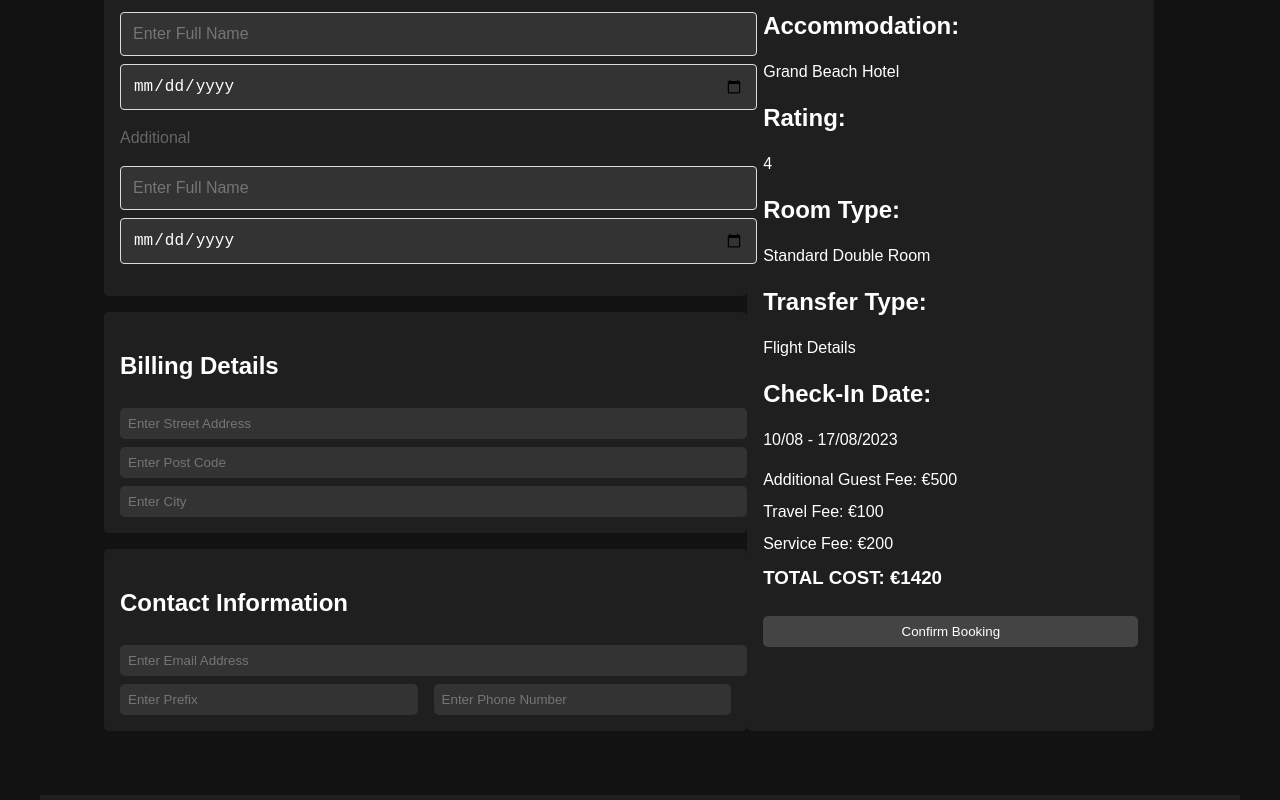
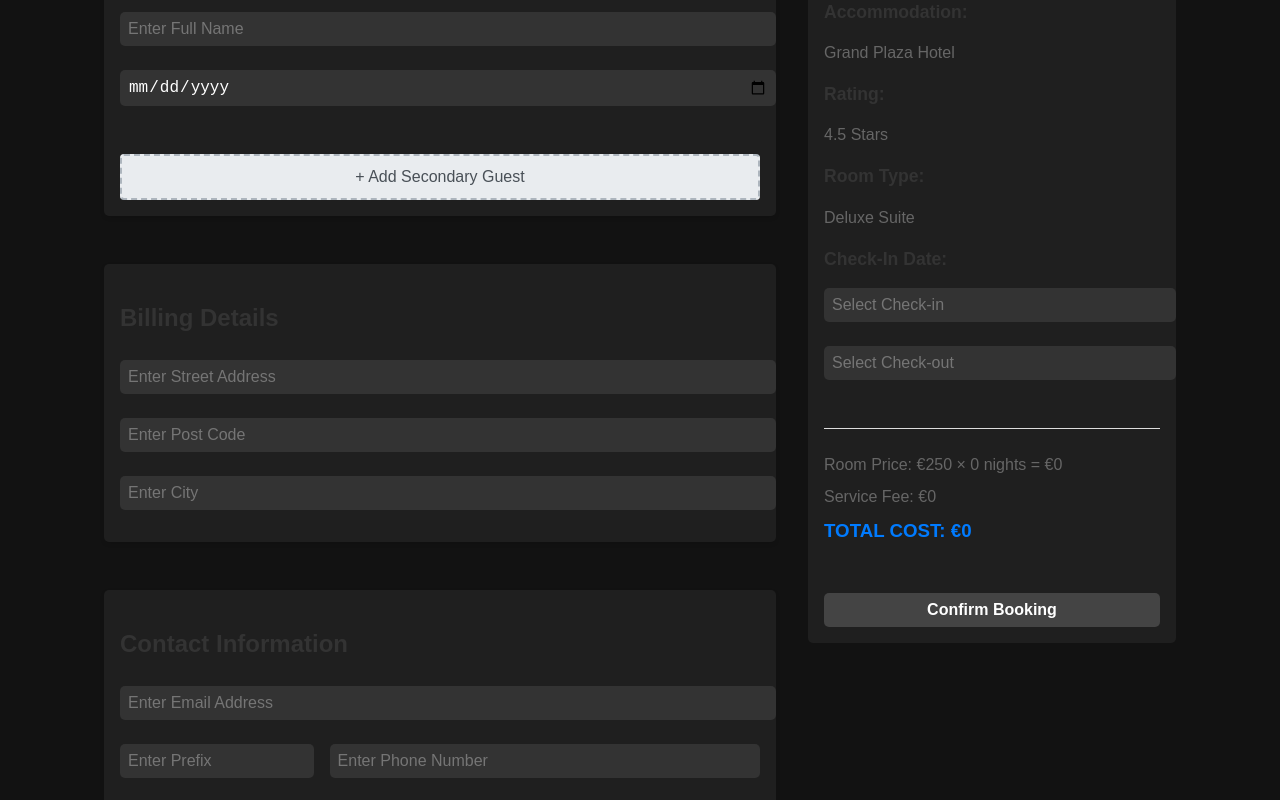
Before and after one commit to nawwardiab/hotel-booking-app, a React (Vite) app: page /booking in a window 1280 px wide. Shown: the part 580-1380 px from the top of the page. Built offline with nearby package versions, Linux system fonts and the light colour scheme.

Commit message:
worked on the booking

```diff
--- a/src/components/bookingForm/BookingForm.css
+++ b/src/components/bookingForm/BookingForm.css
@@ -1,21 +1,40 @@
-.booking-form {
-  max-width: 500px;
-  margin: 2rem auto;
+.main-content {
+  display: flex;
+  gap: 2rem;
+  padding: 2rem;
+  max-width: 1200px;
+  margin: 0 auto;
+}
+
+.form-section {
+  flex: 2;
+}
+
+.summary-section {
+  flex: 1;
+  background-color: #f8f9fa;
   padding: 2rem;
   border-radius: 8px;
-  box-shadow: 0 2px 4px rgba(0, 0, 0, 0.1);
-  background-color: white;
+  position: sticky;
+  top: 2rem;
+  height: fit-content;
 }
 
-.booking-form h2 {
-  text-align: center;
+.form-card {
+  background-color: white;
+  padding: 2rem;
+  border-radius: 8px;
+  margin-bottom: 2rem;
+  box-shadow: 0 2px 4px rgba(0, 0, 0, 0.1);
+}
+
+.form-card h2 {
+  margin-bottom: 1.5rem;
   color: #333;
-  margin-bottom: 2rem;
 }
 
 .form-group {
   margin-bottom: 1.5rem;
-  position: relative;
 }
 
 .form-group label {
@@ -25,23 +44,29 @@
   font-weight: 500;
 }
 
-.form-group input,
-.form-group select {
+input, select {
   width: 100%;
   padding: 0.75rem;
   border: 1px solid #ddd;
   border-radius: 4px;
+  margin-bottom: 1rem;
   font-size: 1rem;
 }
 
-.form-group input:focus,
-.form-group select:focus {
-  outline: none;
-  border-color: #007bff;
-  box-shadow: 0 0 0 2px rgba(0, 123, 255, 0.25);
+.phone-input-group {
+  display: flex;
+  gap: 1rem;
 }
 
-.submit-btn {
+.phone-input-group input:first-child {
+  width: 30%;
+}
+
+.phone-input-group input:last-child {
+  width: 70%;
+}
+
+.confirm-btn {
   width: 100%;
   padding: 1rem;
   background-color: #007bff;
@@ -54,20 +79,81 @@
   transition: background-color 0.2s;
 }
 
-.submit-btn:hover {
+.confirm-btn:hover {
   background-color: #0056b3;
 }
 
-.submit-btn:active {
-  transform: translateY(1px);
+.cost-breakdown {
+  margin: 2rem 0;
+  padding-top: 1rem;
+  border-top: 1px solid #ddd;
 }
 
-.calendar-popup {
-  position: absolute;
-  z-index: 1000;
-  margin-top: 5px;
+.cost-breakdown p {
+  margin: 0.5rem 0;
+  color: #666;
 }
 
-.form-group input[type="text"] {
+.cost-breakdown h3 {
+  margin-top: 1rem;
+  color: #007bff;
+}
+
+.summary-section h2 {
+  font-size: 1.1rem;
+  color: #333;
+  margin: 1rem 0 0.5rem;
+}
+
+.summary-section p {
+  color: #666;
+  margin-bottom: 1rem;
+}
+
+.family-member {
+  position: relative;
+  padding: 1rem;
+  background-color: #f8f9fa;
+  border-radius: 8px;
+  margin-bottom: 1rem;
+}
+
+.family-member-header {
+  display: flex;
+  justify-content: space-between;
+  align-items: center;
+  margin-bottom: 0.5rem;
+}
+
+.remove-member-btn {
+  background: none;
+  border: none;
+  color: #dc3545;
+  font-size: 1.2rem;
   cursor: pointer;
+  padding: 0.2rem 0.5rem;
+  border-radius: 4px;
 }
+
+.remove-member-btn:hover {
+  background-color: #ffebee;
+}
+
+.add-member-btn {
+  width: 100%;
+  padding: 0.75rem;
+  background-color: #e9ecef;
+  border: 2px dashed #adb5bd;
+  color: #495057;
+  border-radius: 4px;
+  cursor: pointer;
+  font-size: 1rem;
+  margin-top: 1rem;
+  transition: all 0.2s;
+}
+
+.add-member-btn:hover {
+  background-color: #dee2e6;
+  border-color: #6c757d;
+  color: #212529;
+}
--- a/src/components/bookingForm/BookingForm.jsx
+++ b/src/components/bookingForm/BookingForm.jsx
@@ -1,18 +1,76 @@
 import React, { useState } from 'react';
+import { useNavigate } from 'react-router-dom';
 import Calendar from '../calendar/Calendar';
 import './BookingForm.css';
+import hotelData from '../../data/hotels-details.json';
 
-const BookingForm = () => {
+const BookingForm = ({ selectedHotelId, selectedRoomType }) => {
+  const navigate = useNavigate();
+
+  const selectedHotel = hotelData.find(hotel => hotel.id === selectedHotelId) || hotelData[0];
+  const selectedRoom = selectedHotel.rooms.find(room => room.type === selectedRoomType) || selectedHotel.rooms[0];
+
   const [formData, setFormData] = useState({
     checkIn: '',
     checkOut: '',
     adults: 1,
     children: 0,
-    roomType: 'standard'
+    roomType: 'standard',
+    fullName: '',
+    birthDate: '',
+    familyMembers: [],
+    streetAddress: '',
+    postCode: '',
+    city: '',
+    email: '',
+    phonePrefix: '',
+    phoneNumber: ''
   });
 
   const [showCheckInCalendar, setShowCheckInCalendar] = useState(false);
   const [showCheckOutCalendar, setShowCheckOutCalendar] = useState(false);
+
+  // Calculate number of nights between check-in and check-out
+  const calculateNights = () => {
+    if (!formData.checkIn || !formData.checkOut) return 0;
+    const checkIn = new Date(formData.checkIn);
+    const checkOut = new Date(formData.checkOut);
+    const diffTime = Math.abs(checkOut - checkIn);
+    const diffDays = Math.ceil(diffTime / (1000 * 60 * 60 * 24));
+    console.log('Number of nights:', diffDays); // Debug log
+    return diffDays;
+  };
+
+  // Calculate total cost
+  const calculateTotalCost = () => {
+    const nights = calculateNights();
+    const basePrice = selectedRoom.pricePerNight || 0; // Use price from selected room
+    const roomTotal = basePrice * nights;
+    const additionalGuestFee = formData.adults > 1 ? (formData.adults - 1) * 50 : 0;
+    const childrenFee = formData.children * 30;
+    const serviceFee = roomTotal * 0.1; // 10% service fee
+
+    console.log('Cost calculation:', {
+      nights,
+      basePrice,
+      roomTotal,
+      additionalGuestFee,
+      childrenFee,
+      serviceFee
+    });
+
+    return {
+      basePrice,
+      nights,
+      roomTotal,
+      additionalGuestFee,
+      childrenFee,
+      serviceFee,
+      total: roomTotal + additionalGuestFee + childrenFee + serviceFee
+    };
+  };
+
+  const costs = calculateTotalCost();
 
   const handleDateSelect = (type, date) => {
     setFormData(prevState => ({
@@ -36,24 +94,178 @@ const BookingForm = () => {
 
   const handleSubmit = (e) => {
     e.preventDefault();
-    // Handle form submission here
     console.log('Form submitted:', formData);
+
+    // Show success message
+    alert('Booking Confirmed! Redirecting to home page...');
+
+    // Navigate to home page after a short delay
+    setTimeout(() => {
+      navigate('/');
+    }, 1000);
+  };
+
+  const addFamilyMember = () => {
+    setFormData(prevState => ({
+      ...prevState,
+      familyMembers: [
+        ...prevState.familyMembers,
+        { fullName: '', birthDate: '' }
+      ]
+    }));
+  };
+
+  const removeFamilyMember = (index) => {
+    setFormData(prevState => ({
+      ...prevState,
+      familyMembers: prevState.familyMembers.filter((_, i) => i !== index)
+    }));
+  };
+
+  const handleFamilyMemberChange = (index, field, value) => {
+    setFormData(prevState => ({
+      ...prevState,
+      familyMembers: prevState.familyMembers.map((member, i) => {
+        if (i === index) {
+          return { ...member, [field]: value };
+        }
+        return member;
+      })
+    }));
   };
 
   return (
-    <div className="booking-form">
-      <h2>Book Your Stay</h2>
-      <form onSubmit={handleSubmit}>
-        <div className="form-group">
-          <label htmlFor="checkIn">Check-in Date:</label>
+    <div className="main-content">
+      <div className="form-section">
+        <div className="form-card">
+          <h2>Guest Details</h2>
+          <div className="form-group">
+            <label>Primary Guest</label>
+            <input
+              type="text"
+              name="fullName"
+              value={formData.fullName}
+              onChange={handleChange}
+              placeholder="Enter Full Name"
+            />
+            <input
+              type="date"
+              name="birthDate"
+              value={formData.birthDate}
+              onChange={handleChange}
+              placeholder="DD/MM/YYYY"
+              max={new Date().toISOString().split('T')[0]}
+            />
+          </div>
+
+          {/* Secondary Guests */}
+          {formData.familyMembers.map((member, index) => (
+            <div className="form-group family-member" key={index}>
+              <div className="family-member-header">
+                <label>Secondary Guest {index + 1}</label>
+                <button
+                  type="button"
+                  className="remove-member-btn"
+                  onClick={() => removeFamilyMember(index)}
+                >
+                  ✕
+                </button>
+              </div>
+              <input
+                type="text"
+                value={member.fullName}
+                onChange={(e) => handleFamilyMemberChange(index, 'fullName', e.target.value)}
+                placeholder="Enter Full Name"
+              />
+              <input
+                type="date"
+                value={member.birthDate}
+                onChange={(e) => handleFamilyMemberChange(index, 'birthDate', e.target.value)}
+                placeholder="DD/MM/YYYY"
+                max={new Date().toISOString().split('T')[0]}
+              />
+            </div>
+          ))}
+
+          <button
+            type="button"
+            className="add-member-btn"
+            onClick={addFamilyMember}
+          >
+            + Add Secondary Guest
+          </button>
+        </div>
+
+        <div className="form-card">
+          <h2>Billing Details</h2>
           <input
             type="text"
-            id="checkIn"
-            name="checkIn"
+            name="streetAddress"
+            value={formData.streetAddress}
+            onChange={handleChange}
+            placeholder="Enter Street Address"
+          />
+          <input
+            type="text"
+            name="postCode"
+            value={formData.postCode}
+            onChange={handleChange}
+            placeholder="Enter Post Code"
+          />
+          <input
+            type="text"
+            name="city"
+            value={formData.city}
+            onChange={handleChange}
+            placeholder="Enter City"
+          />
+        </div>
+
+        <div className="form-card">
+          <h2>Contact Information</h2>
+          <input
+            type="email"
+            name="email"
+            value={formData.email}
+            onChange={handleChange}
+            placeholder="Enter Email Address"
+          />
+          <div className="phone-input-group">
+            <input
+              type="text"
+              name="phonePrefix"
+              value={formData.phonePrefix}
+              onChange={handleChange}
+              placeholder="Enter Prefix"
+            />
+            <input
+              type="text"
+              name="phoneNumber"
+              value={formData.phoneNumber}
+              onChange={handleChange}
+              placeholder="Enter Phone Number"
+            />
+          </div>
+        </div>
+      </div>
+
+      <div className="summary-section">
+        <h2>Location:</h2>
+        <p>{selectedHotel.location}</p>
+        <h2>Accommodation:</h2>
+        <p>{selectedHotel.name}</p>
+        <h2>Rating:</h2>
+        <p>{selectedHotel.ratings} Stars</p>
+        <h2>Room Type:</h2>
+        <p>{selectedRoom.type}</p>
+        <h2>Check-In Date:</h2>
+        <div className="date-inputs">
+          <input
+            type="text"
             value={formData.checkIn}
             onClick={() => setShowCheckInCalendar(!showCheckInCalendar)}
             readOnly
-            required
+            placeholder="Select Check-in"
           />
           {showCheckInCalendar && (
             <div className="calendar-popup">
@@ -63,18 +275,12 @@ const BookingForm = () => {
               />
             </div>
           )}
-        </div>
-
-        <div className="form-group">
-          <label htmlFor="checkOut">Check-out Date:</label>
           <input
             type="text"
-            id="checkOut"
-            name="checkOut"
             value={formData.checkOut}
             onClick={() => setShowCheckOutCalendar(!showCheckOutCalendar)}
             readOnly
-            required
+            placeholder="Select Check-out"
           />
           {showCheckOutCalendar && (
             <div className="calendar-popup">
@@ -85,56 +291,24 @@ const BookingForm = () => {
             </div>
           )}
         </div>
-
-        <div className="form-group">
-          <label htmlFor="adults">Adults:</label>
-          <select
-            id="adults"
-            name="adults"
-            value={formData.adults}
-            onChange={handleChange}
-          >
-            {[1, 2, 3, 4].map(num => (
-              <option key={num} value={num}>{num}</option>
-            ))}
-          </select>
+        <div className="cost-breakdown">
+          <p>Room Price: €{costs.basePrice} × {costs.nights} nights = €{costs.roomTotal}</p>
+          {costs.additionalGuestFee > 0 && (
+            <p>Additional Guest Fee: €{costs.additionalGuestFee}</p>
+          )}
+          {costs.childrenFee > 0 && (
+            <p>Children Fee: €{costs.childrenFee}</p>
+          )}
+          <p>Service Fee: €{costs.serviceFee}</p>
+          <h3>TOTAL COST: €{costs.total}</h3>
         </div>
-
-        <div className="form-group">
-          <label htmlFor="children">Children:</label>
-          <select
-            id="children"
-            name="children"
-            value={formData.children}
-            onChange={handleChange}
-          >
-            {[0, 1, 2, 3].map(num => (
-              <option key={num} value={num}>{num}</option>
-            ))}
-          </select>
-        </div>
-
-        <div className="form-group">
-          <label htmlFor="roomType">Room Type:</label>
-          <select
-            id="roomType"
-            name="roomType"
-            value={formData.roomType}
-            onChange={handleChange}
-          >
-            <option value="standard">Standard Room</option>
-            <option value="economy">Economy Room</option>
-            <option value="Luxury"> Luxury Suite</option>
-            <option value="executive">Executive Suite</option>
-            <option value="cabin">Cabin Suite</option>
-            <option value="ocean">Ocean View Room</option>
-          </select>
-        </div>
-
-        <button type="submit" className="submit-btn">
-          Book Now
+        <button
+          className="confirm-btn"
+          onClick={handleSubmit}
+        >
+          Confirm Booking
         </button>
-      </form>
+      </div>
     </div>
   );
 };
--- a/src/pages/design/BookingPage.jsx
+++ b/src/pages/design/BookingPage.jsx
@@ -1,7 +1,12 @@
 import React from "react";
+import { useLocation } from "react-router-dom";
 import "./BookingPage.css";
+import BookingForm from "../../components/bookingForm/BookingForm";
 
 const BookingPage = () => {
+  const location = useLocation();
+  const { hotelId, selectedRoomType } = location.state || {};
+
   return (
     <div className="booking-page">
       {/* Navigation Bar */}
@@ -25,62 +30,11 @@ const BookingPage = () => {
         <h1>Book a Trip to Mallorca, Spain</h1>
       </header>
 
-      {/* Main Content */}
-      <div className="main-content">
-        {/* Left Section: Forms */}
-        <div className="form-section">
-          <div className="form-card">
-            <h2>Guest Details</h2>
-            <div className="form-group">
-              <label>Primary</label>
-              <input type="text" placeholder="Enter Full Name" />
-              <input type="date" placeholder="Select Birthdate" />
-            </div>
-            <div className="form-group">
-              <label>Additional</label>
-              <input type="text" placeholder="Enter Full Name" />
-              <input type="date" placeholder="Select Birthdate" />
-            </div>
-          </div>
-          <div className="form-card">
-            <h2>Billing Details</h2>
-            <input type="text" placeholder="Enter Street Address" />
-            <input type="text" placeholder="Enter Post Code" />
-            <input type="text" placeholder="Enter City" />
-          </div>
-          <div className="form-card">
-            <h2>Contact Information</h2>
-            <input type="email" placeholder="Enter Email Address" />
-            <div className="phone-input-group">
-              <input type="text" placeholder="Enter Prefix" />
-              <input type="text" placeholder="Enter Phone Number" />
-            </div>
-          </div>
-        </div>
-
-        {/* Right Section: Booking Summary */}
-        <div className="summary-section">
-          <h2>Location:</h2>
-          <p>Torre de Paris, Mallorca</p>
-          <h2>Accommodation:</h2>
-          <p>Grand Beach Hotel</p>
-          <h2>Rating:</h2>
-          <p>4</p>
-          <h2>Room Type:</h2>
-          <p>Standard Double Room</p>
-          <h2>Transfer Type:</h2>
-          <p>Flight Details</p>
-          <h2>Check-In Date:</h2>
-          <p>10/08 - 17/08/2023</p>
-          <div className="cost-breakdown">
-            <p>Additional Guest Fee: €500</p>
-            <p>Travel Fee: €100</p>
-            <p>Service Fee: €200</p>
-            <h3>TOTAL COST: €1420</h3>
-          </div>
-          <button className="confirm-btn">Confirm Booking</button>
-        </div>
-      </div>
+      {/* Booking Form with selected hotel ID */}
+      <BookingForm
+        selectedHotelId={hotelId}
+        selectedRoomType={selectedRoomType}
+      />
 
       {/* Footer */}
       <footer className="footer">
```
Also changed, not shown: src/components/roomListings/RoomCard.jsx (+11 -15 lines).
